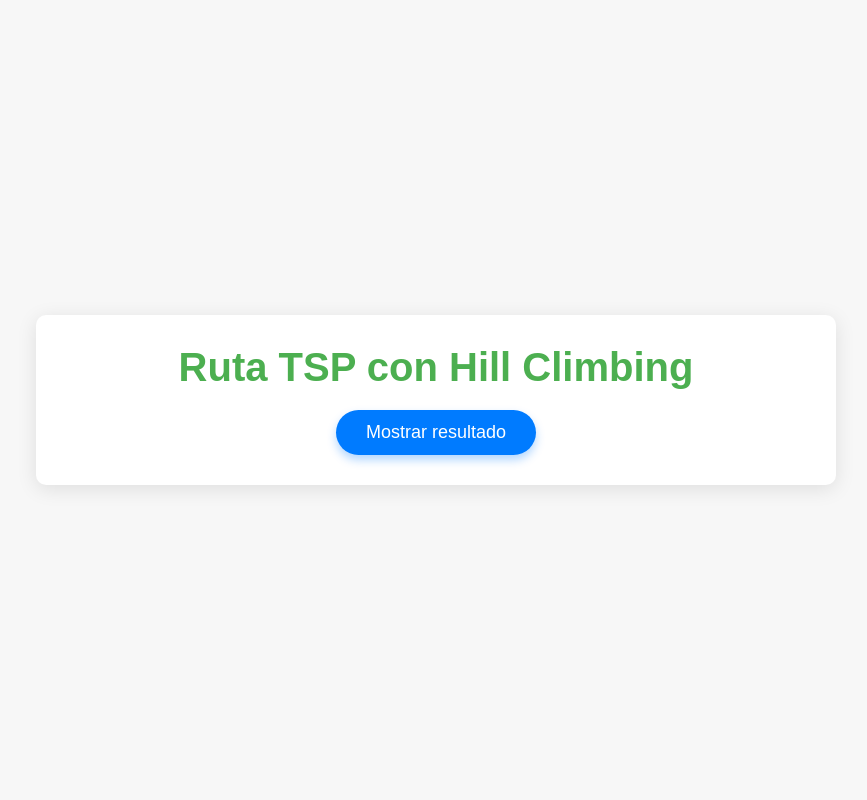
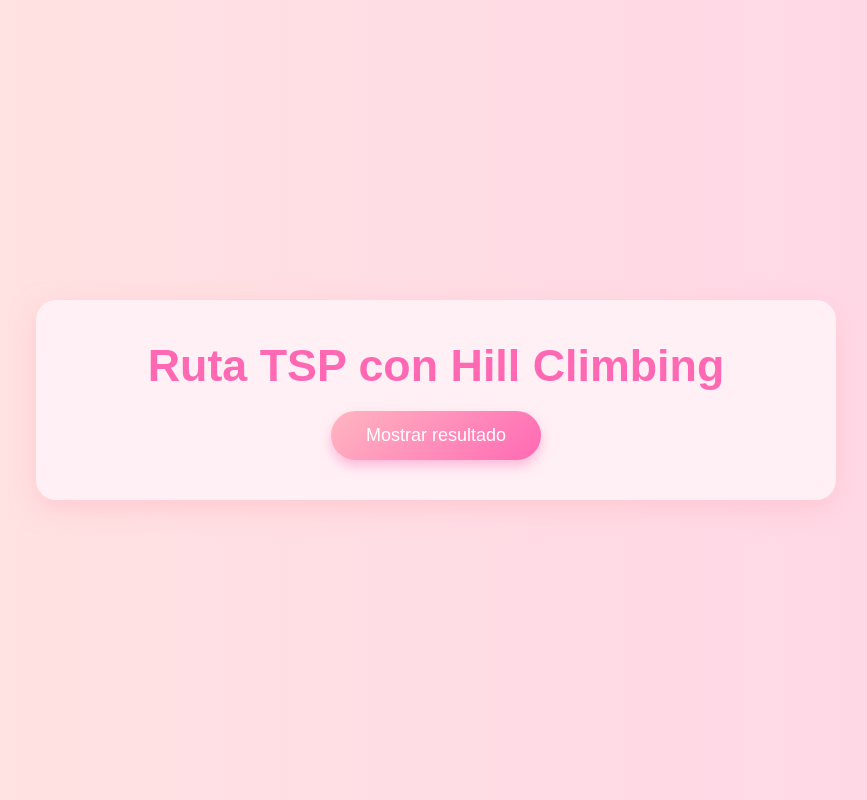
Before and after one commit to Lia7Azamar/high, a Flask app: page / in a window 1280 px wide. Shown: the whole page, without its empty margins (204-1071 px from the left). Run offline with Flask 3, Linux system fonts and the light colour scheme.

Commit message:
Descripción corta de lo que cambiaste

```diff
--- a/static/style.css
+++ b/static/style.css
@@ -6,9 +6,9 @@
 }
 
 body {
-    font-family: 'Arial', sans-serif;
-    background-color: #f7f7f7;
-    color: #333;
+  font-family: 'Poppins', 'Arial', sans-serif;
+  background: linear-gradient(to right, #ffe4e1, #ffd6e8);
+  color: #555;
   padding: 50px 0;
   display: flex;
   justify-content: center;
@@ -17,38 +17,44 @@
 }
 
 .container {
-    background-color: #ffffff;
-    border-radius: 10px;
-    box-shadow: 0 4px 20px rgba(0, 0, 0, 0.1);
+  background-color: #fff0f5;
+  border-radius: 20px;
+  box-shadow: 0 8px 24px rgba(255, 182, 193, 0.5);
   width: 90%;
   max-width: 800px;
-    padding: 30px;
+  padding: 40px;
   text-align: center;
+  transition: all 0.3s ease;
+}
+
+.container:hover {
+  transform: translateY(-5px);
+  box-shadow: 0 12px 30px rgba(255, 182, 193, 0.7);
 }
 
 h1 {
-    font-size: 2.5rem;
+  font-size: 2.8rem;
   margin-bottom: 20px;
-    color: #4CAF50;
+  color: #ff69b4;
   font-weight: bold;
 }
 
 button {
-    background-color: #007bff;
+  background: linear-gradient(135deg, #ffb6c1, #ff69b4);
   color: #fff;
   font-size: 18px;
-    padding: 12px 30px;
+  padding: 14px 35px;
   border: none;
-    border-radius: 30px;
+  border-radius: 50px;
   cursor: pointer;
   transition: all 0.3s ease;
-    box-shadow: 0 5px 10px rgba(0, 123, 255, 0.3);
+  box-shadow: 0 6px 12px rgba(255, 105, 180, 0.4);
 }
 
 button:hover {
-    background-color: #0056b3;
-    transform: translateY(-3px);
-    box-shadow: 0 8px 15px rgba(0, 123, 255, 0.5);
+  background: linear-gradient(135deg, #ff69b4, #ff1493);
+  transform: translateY(-4px);
+  box-shadow: 0 10px 18px rgba(255, 20, 147, 0.5);
 }
 
 button:focus {
```
Also changed, not shown: other parts of static/style.css (+18 -10 lines). Lines whose indentation alone changed are shown as unchanged.
